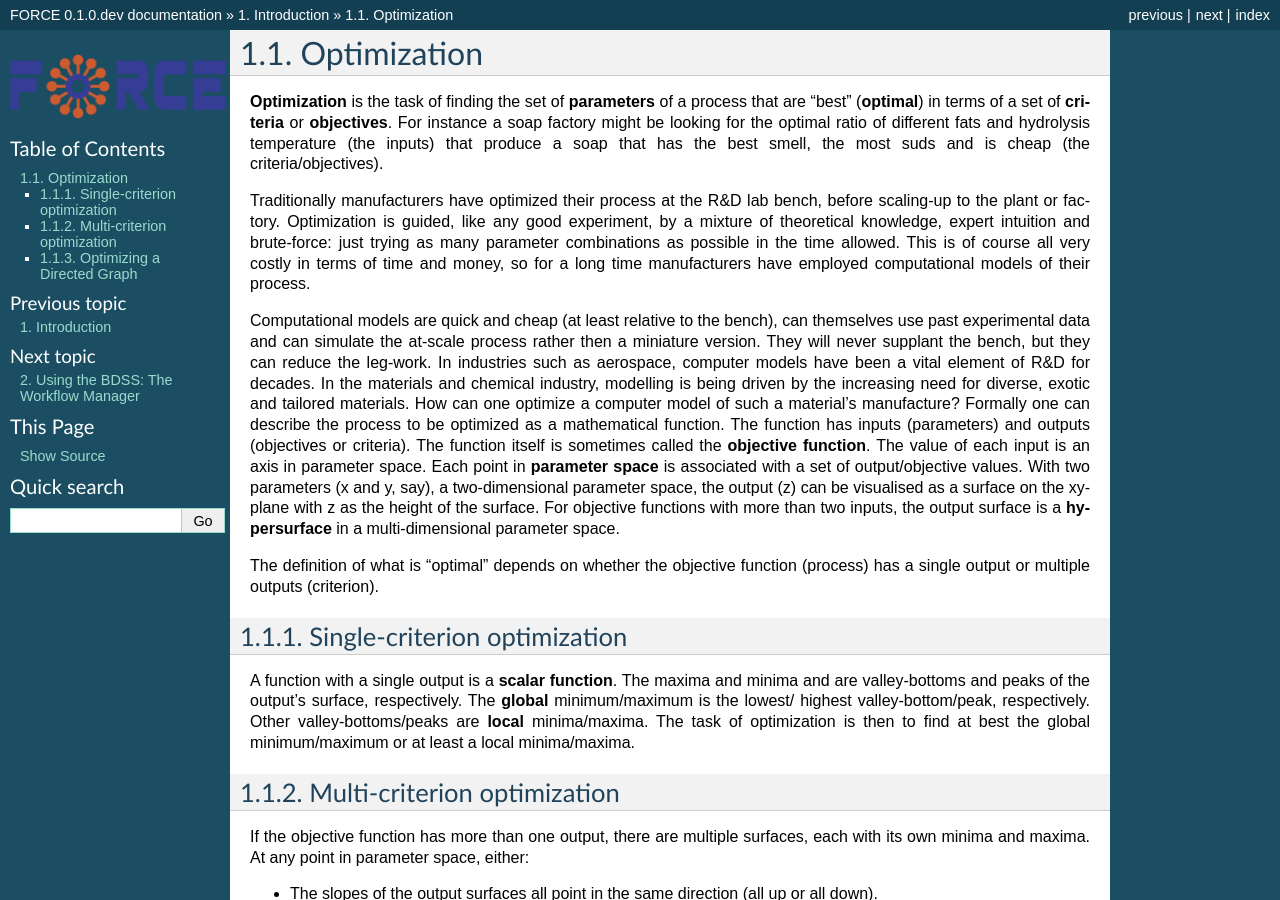
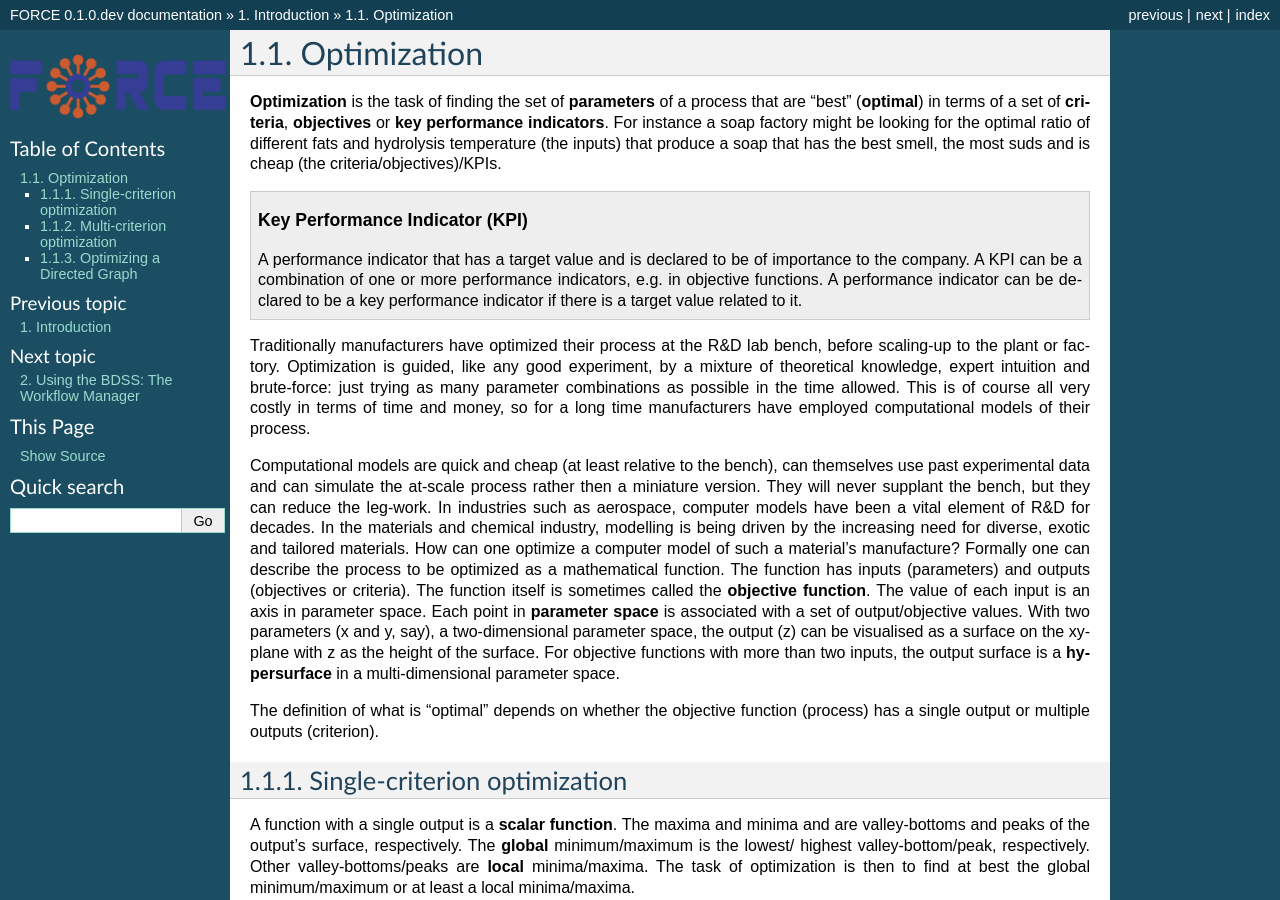
Before and after one commit to force-h2020/force-docs, a Sphinx documentation site: the page built from docs/source/introduction/optimization.rst, in a window 1280 px wide and 900 px high. Built offline with Sphinx 7.4.7, drawn with Linux system fonts in a browser that asks for light colours.

```diff
--- a/docs/source/index.rst
+++ b/docs/source/index.rst
@@ -25,7 +25,6 @@ The contents can be viewed at https://force-tutorial.readthedocs.io/en/latest/
         Introduction <introduction/introduction>
         Using the BDSS: The Workflow Manager <using/using>
         Extending the BDSS: Plugin Development <extending/extending>
-        Appendices: FORCE-BDSS <appendices/appendix>
 
 
 .. topic:: Indices and Tables
--- a/docs/source/introduction/optimization.rst
+++ b/docs/source/introduction/optimization.rst
@@ -4,9 +4,17 @@ Optimization
 .. _optimization-ref:
 
 **Optimization** is the task of finding the set of **parameters** of a process that are "best" (**optimal**)
-in terms of a set of **criteria**  or **objectives**. For instance a soap factory might be looking for
+in terms of a set of **criteria**, **objectives** or **key performance indicators**.
+For instance a soap factory might be looking for
 the optimal ratio of different fats and hydrolysis temperature (the inputs) that produce a soap
-that has the best smell, the most suds and is cheap (the criteria/objectives).
+that has the best smell, the most suds and is cheap (the criteria/objectives)/KPIs.
+
+.. topic:: Key Performance Indicator (KPI)
+
+    A performance indicator that has a target value and is declared to be of
+    importance to the company. A KPI can be a combination of one or more performance
+    indicators, e.g. in objective functions. A performance indicator can be declared
+    to be a key performance indicator if there is a target value related to it.
 
 Traditionally manufacturers have optimized their process at the R&D lab bench, before scaling-up
 to the plant or factory. Optimization is guided, like any good experiment, by a mixture of
```
Also changed, not shown: docs/source/appendices/appendix.rst (deleted, +0 -11 lines), docs/source/introduction/introduction.rst (+11 -0 lines).
